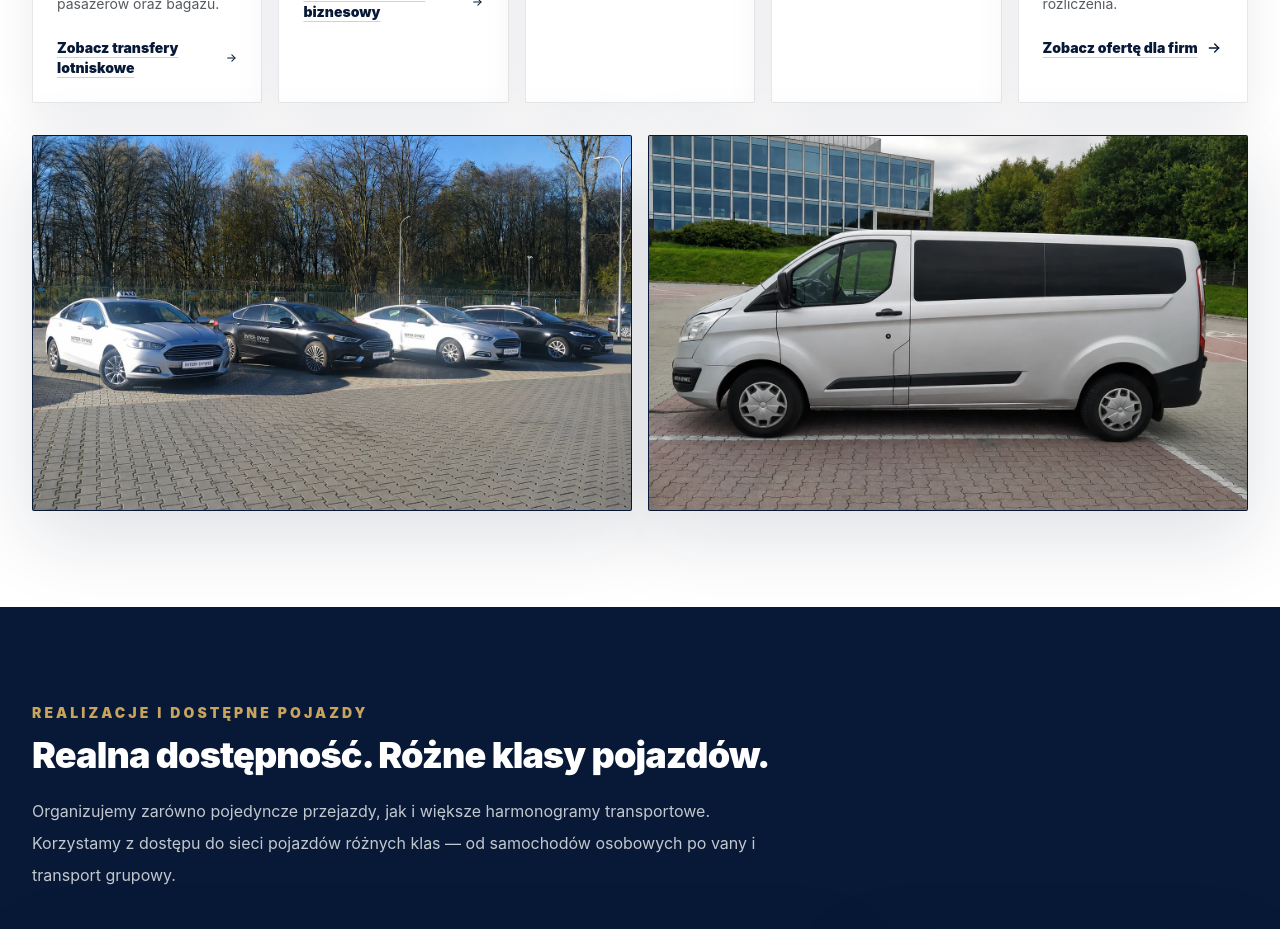
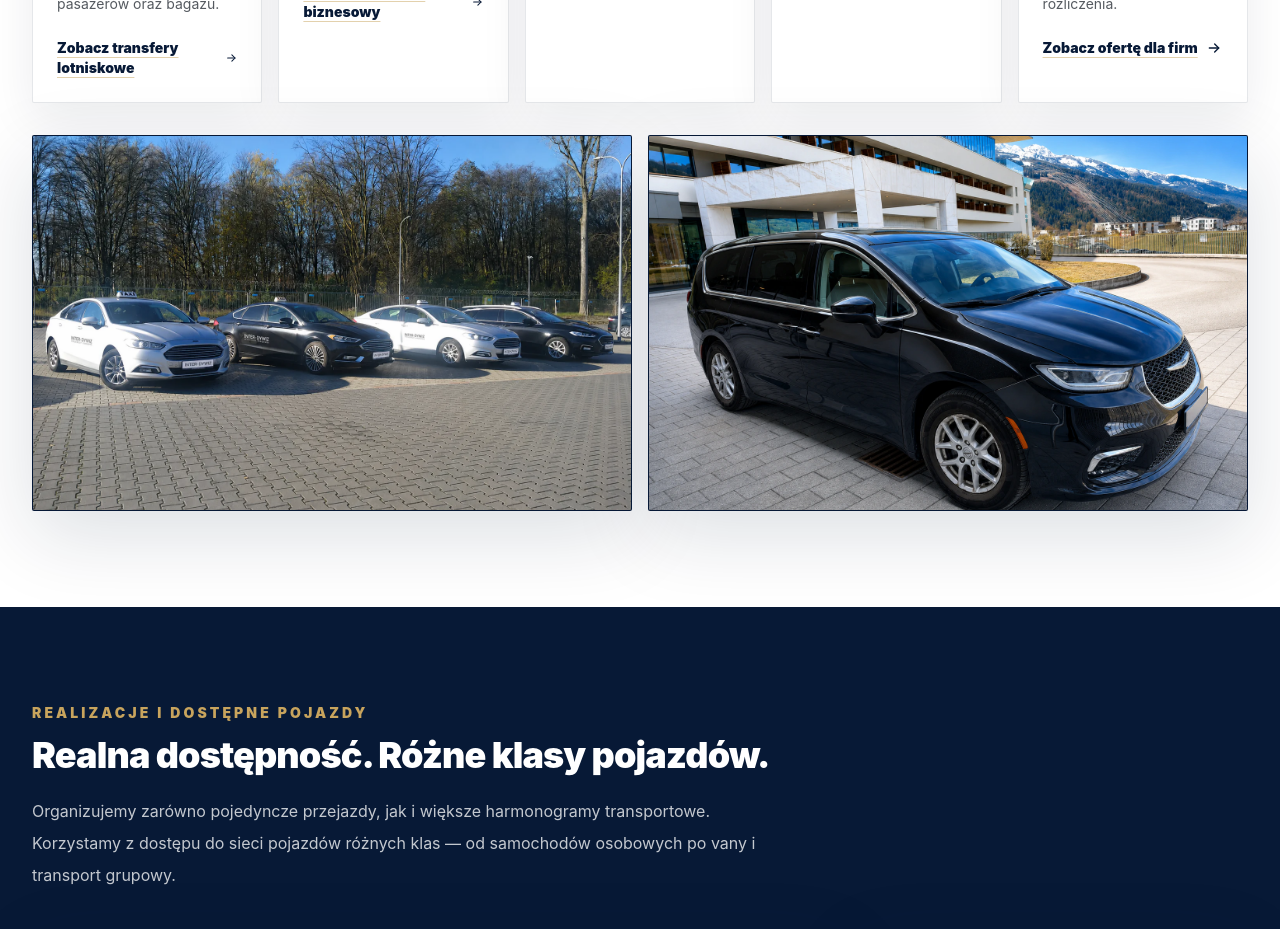
Before and after one commit to Dominik499/inter-dywiz-website, a Next.js app: page / in a window 1280 px wide. Shown: the part 1560-2489 px from the top of the page. Built offline with nearby package versions, Linux system fonts and the light colour scheme.

Commit message:
Update van imagery with Pacifica

```diff
--- a/app/page.tsx
+++ b/app/page.tsx
@@ -244,10 +244,10 @@ export default function Home() {
             </div>
             <div className="overflow-hidden rounded-sm border border-navy/10 bg-navy shadow-soft">
               <Image
-                src="/images/silver-van-business.webp"
-                alt="Srebrny van z kierowcą do transportu grupowego i biznesowego"
-                width={1448}
-                height={1086}
+                src="/images/pacifica-modern-building.webp"
+                alt="Czarna Pacifica przy nowoczesnym budynku z górami w tle"
+                width={1536}
+                height={1024}
                 sizes="(min-width: 1280px) 624px, (min-width: 768px) 50vw, calc(100vw - 40px)"
                 className="aspect-[16/10] h-full w-full object-cover"
               />
--- a/app/van-z-kierowca-krakow/page.tsx
+++ b/app/van-z-kierowca-krakow/page.tsx
@@ -31,10 +31,10 @@ export default function VanWithDriverPage() {
       title="Van z kierowcą w Krakowie"
       intro="Vany 7+1 i 8+1 dla grup, rodzin, zespołów i gości hotelowych — na transfer lotniskowy, wydarzenie lub przejazd biznesowy."
       image={{
-        src: "/images/silver-van-business.webp",
-        alt: "Srebrny van z kierowcą do transportu grupowego",
-        width: 1448,
-        height: 1086
+        src: "/images/pacifica-modern-building.webp",
+        alt: "Czarna Pacifica przy nowoczesnym budynku z górami w tle",
+        width: 1536,
+        height: 1024
       }}
       descriptionTitle="Jeden van lub kilka pojazdów dla grupy"
       description={[
```
Also changed, not shown: public/images/pacifica-modern-building.webp (added).
